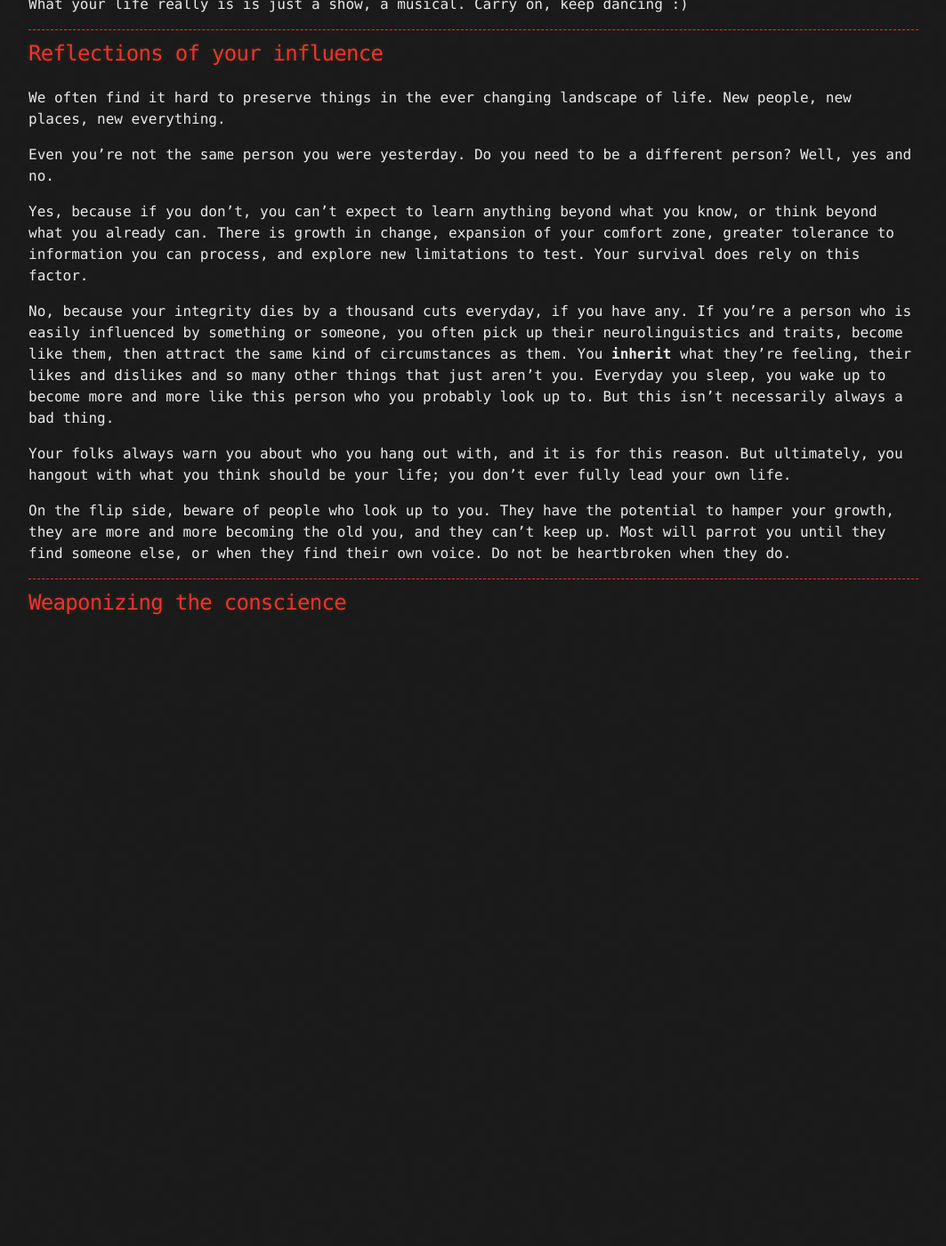
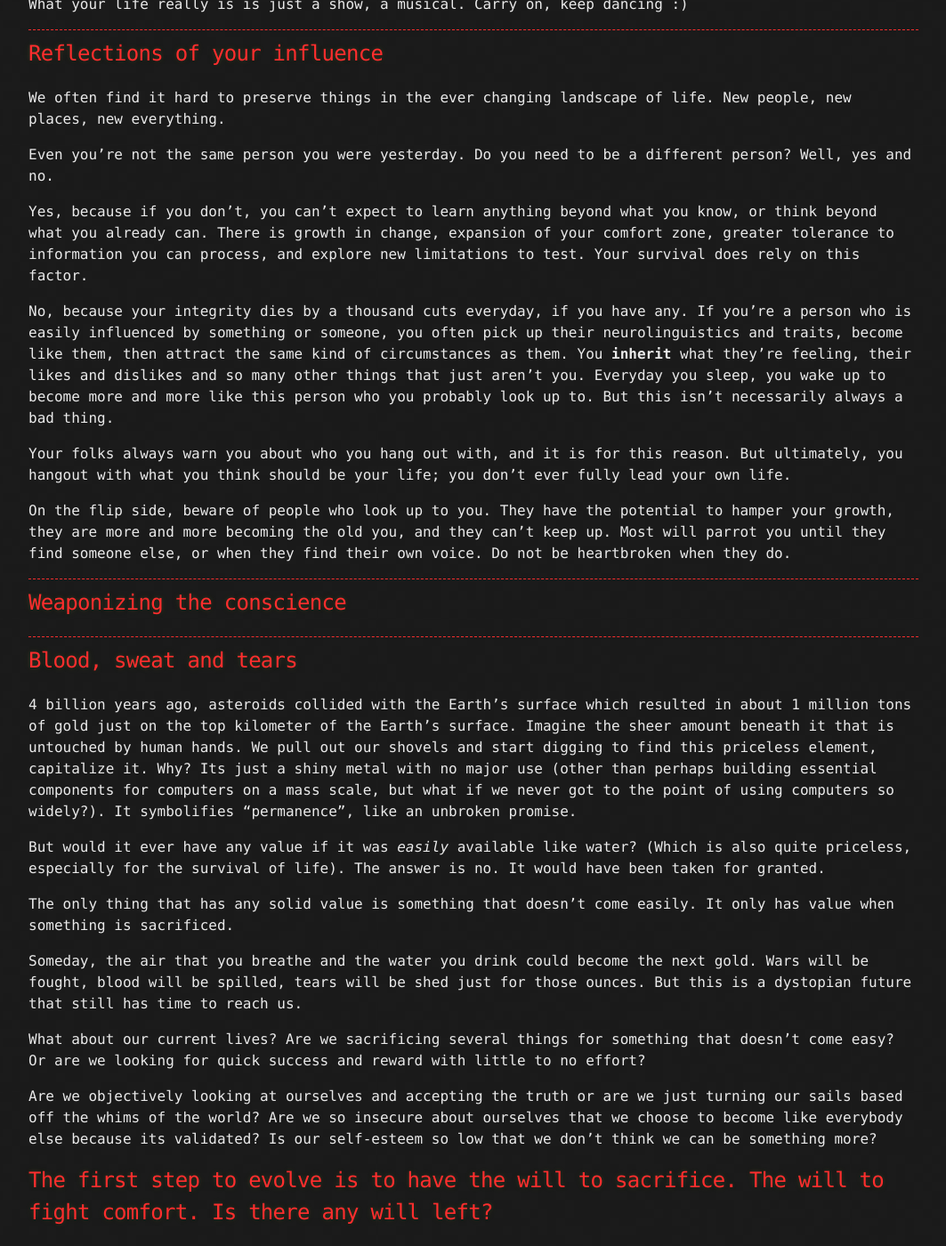
Before and after one commit to laughtersec/laughtersec.github.io, a Jekyll site: the page built from pages/thoughts.md, in a window 1280 px wide and 1400 px high, scrolled down 1965 px. Shown: the whole window at 89% size, without its empty margins (108-1171 px from the left). Built offline with Jekyll 4.4.1, drawn with Linux system fonts in a browser that asks for light colours; our own code applies the rules of GitHub Pages for plain Markdown files; before the commit the page ends 2680 px from its top, so only the background shows below that.

Commit message:
Update thoughts.md

```diff
--- a/pages/thoughts.md
+++ b/pages/thoughts.md
@@ -73,3 +73,22 @@ On the flip side, beware of people who look up to you. They have the potential t
 ---
 
 ## Weaponizing the conscience
+---
+## Blood, sweat and tears
+
+4 billion years ago, asteroids collided with the Earth's surface which resulted in about 1 million tons of gold just on the top kilometer of the Earth's surface. Imagine the sheer amount beneath it that is untouched by human hands. We pull out our shovels and start digging to find this priceless element, capitalize it. Why? Its just a shiny metal with no major use (other than perhaps building essential components for computers on a mass scale, but what if we never got to the point of using computers so widely?). It symbolifies "permanence", like an unbroken promise.
+
+But would it ever have any value if it was *easily* available like water? (Which is also quite priceless, especially for the survival of life). The answer is no. It would have been taken for granted.
+
+The only thing that has any solid value is something that doesn't come easily. It only has value when something is sacrificed.
+
+Someday, the air that you breathe and the water you drink could become the next gold. Wars will be fought, blood will be spilled, tears will be shed just for those ounces. But this is a dystopian future that still has time to reach us.
+
+What about our current lives? Are we sacrificing several things for something that doesn't come easy? Or are we looking for quick success and reward with little to no effort?
+
+Are we objectively looking at ourselves and accepting the truth or are we just turning our sails based off the whims of the world?
+Are we so insecure about ourselves that we choose to become like everybody else because its validated?
+Is our self-esteem so low that we don't think we can be something more?
+
+The first step to evolve is to have the will to sacrifice. The will to fight comfort. Is there any will left?
+---
```
